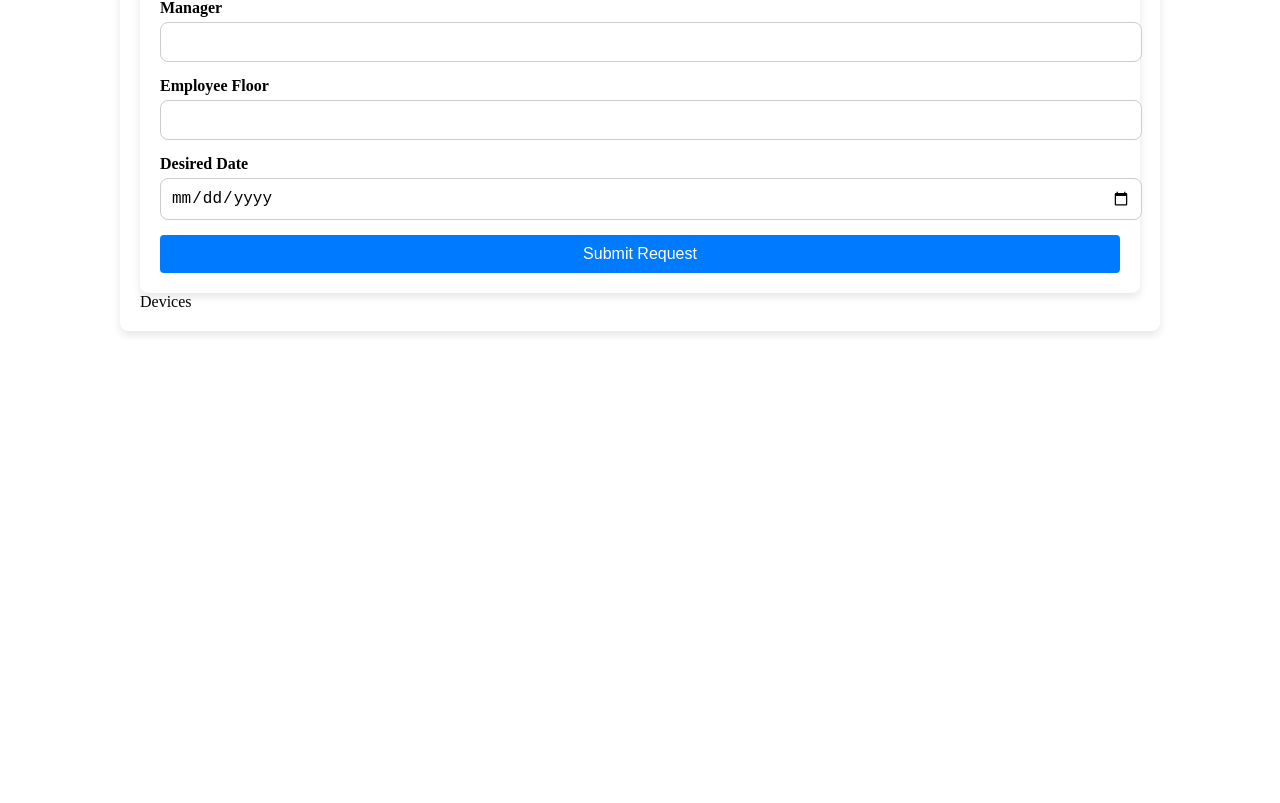
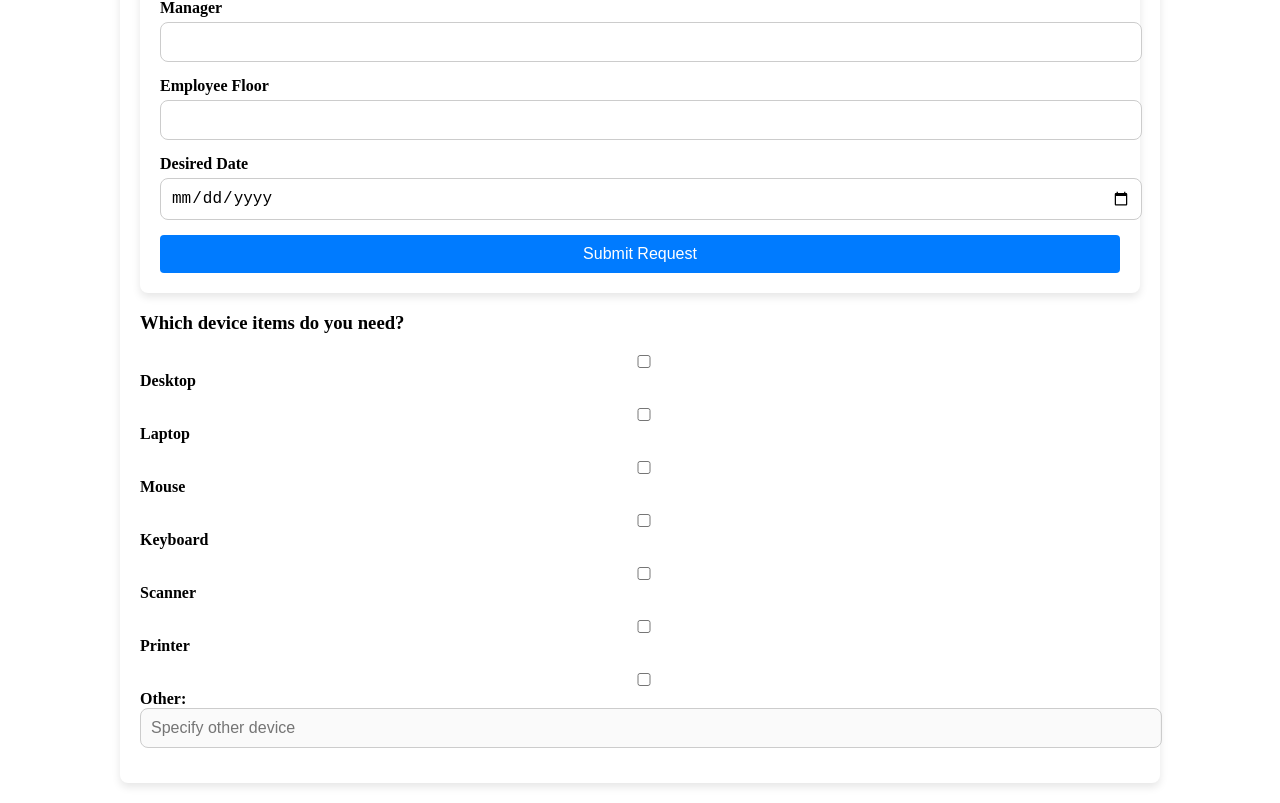
Before and after one commit to Ossy-em/portal, a React (Vite) app in the folder ictrequestportal/: page / in a window 1280 px wide. Shown: the part 447-1250 px from the top of the page. Before the commit the page ends 800 px from the top, so only its background shows below. Built offline with nearby package versions, Linux system fonts and the light colour scheme.

Commit message:
Which device items do you need

```diff
--- a/ictrequestportal/src/components/Devices/Devices.jsx
+++ b/ictrequestportal/src/components/Devices/Devices.jsx
@@ -1,11 +1,79 @@
-import React from 'react'
+// import React from 'react'
+// import './Devices.css'
+// const Devices = () => {
+//   return (
+//     <div>
+//       Which Hardware items do you need?
+//     </div>
+//   )
+// }
+
+// export default Devices
+
+import React, { useState } from 'react';
+import './Devices.css';
 
 const Devices = () => {
+  const [selectedDevices, setSelectedDevices] = useState([]);
+  const [otherDevice, setOtherDevice] = useState('');
+
+  const devices = [
+    'Desktop',
+    'Laptop',
+    'Mouse',
+    'Keyboard',
+    'Scanner',
+    'Printer'
+  ];
+
+  const handleCheckboxChange = (device) => {
+    setSelectedDevices(prevState =>
+      prevState.includes(device)
+        ? prevState.filter(d => d !== device)
+        : [...prevState, device]
+    );
+  };
+
+  const handleOtherDeviceChange = (e) => {
+    setOtherDevice(e.target.value);
+  };
+
   return (
-    <div>
-      Devices
+    <div className="devices">
+      <h3>Which device items do you need?</h3>
+      <div className="device-options">
+        {devices.map((device, index) => (
+          <div key={index} className="form-group">
+            <label>
+              <input
+                type="checkbox"
+                value={device}
+                onChange={() => handleCheckboxChange(device)}
+              />
+              {device}
+            </label>
+          </div>
+        ))}
+        <div className="form-group">
+          <label>
+            <input
+              type="checkbox"
+              value="Other"
+              onChange={() => handleCheckboxChange('Other')}
+            />
+            Other:
+            <input
+              type="text"
+              value={otherDevice}
+              onChange={handleOtherDeviceChange}
+              placeholder="Specify other device"
+              disabled={!selectedDevices.includes('Other')}
+            />
+          </label>
+        </div>
+      </div>
     </div>
-  )
-}
+  );
+};
 
-export default Devices
+export default Devices;
```
